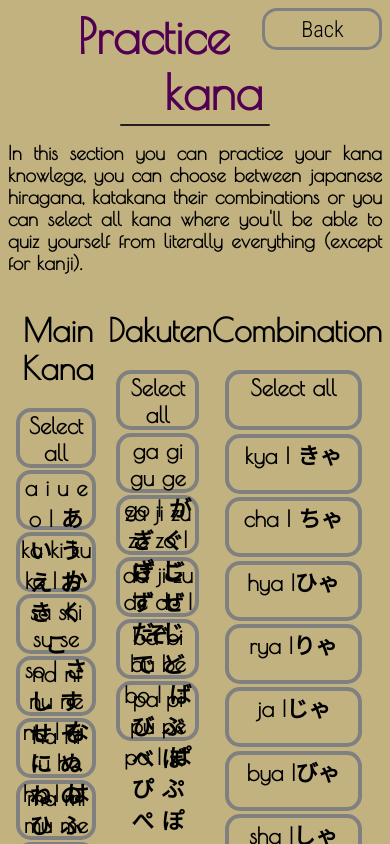
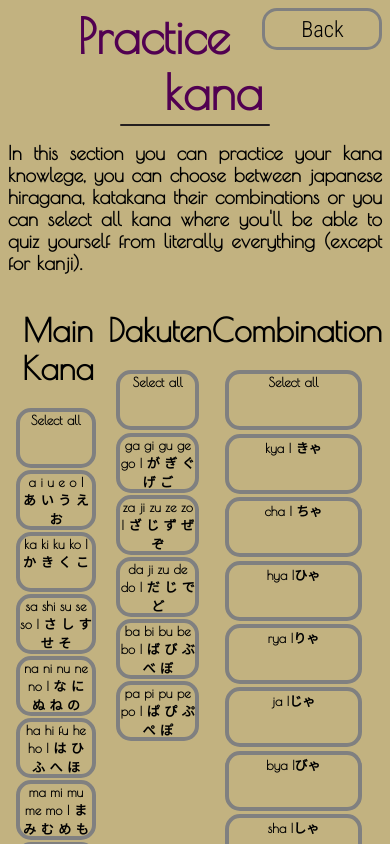
Before and after one commit to Domino123-dot/Japanese-Bingo, a Next.js app: page /Both/both in a window 390 px wide. Shown: the top 844 px of the page. Built offline with nearby package versions, Linux system fonts and the light colour scheme; no server answers.

Commit message:
minor code changes

```diff
--- a/components/OptionButton/OptionButton.module.scss
+++ b/components/OptionButton/OptionButton.module.scss
@@ -22,3 +22,24 @@
   .selected {
     background-color: gray;
   }
+
+
+@media all and (max-width: 1024px){
+
+.option{
+
+  font-size: medium;
+
+}
+
+
+}
+@media all and (max-width: 500px){
+
+.option{
+
+font-size: small;
+
+}
+
+}
--- a/pages/Both/both.jsx
+++ b/pages/Both/both.jsx
@@ -12,6 +12,7 @@ const both = () => {
   const [SecondArray, SetSecondArray] = useState([]);
   const [ThirdArray, SetThirdArray] = useState([]);
   const appearButton = false;
+
   const getProducts = () => {
     axios.get("http://localhost:8000/api/questions").then((response) => {
       setQuestions(response.data);
@@ -28,9 +29,12 @@ const both = () => {
     }
   }
 
+  function StartGame() {
+    console.log("Waiting...");
+  }
   return (
     <>
-      <StrictMode>
+
         <Backbutton />
         <Layout>
           <Header title="Practice kana">
@@ -99,15 +103,17 @@ const both = () => {
               />
             </div>
           </div>
+
           <div>
             <button
+              onClick={StartGame}
               className={clsx(appearButton ? styles.button : styles.buttonDsp)}
             >
               Start!
             </button>
           </div>
         </Layout>
-      </StrictMode>
+
     </>
   );
 };
```
Also changed, not shown: pages/Both/both.module.scss (line endings or trailing spaces), style/global.css (line endings or trailing spaces).
